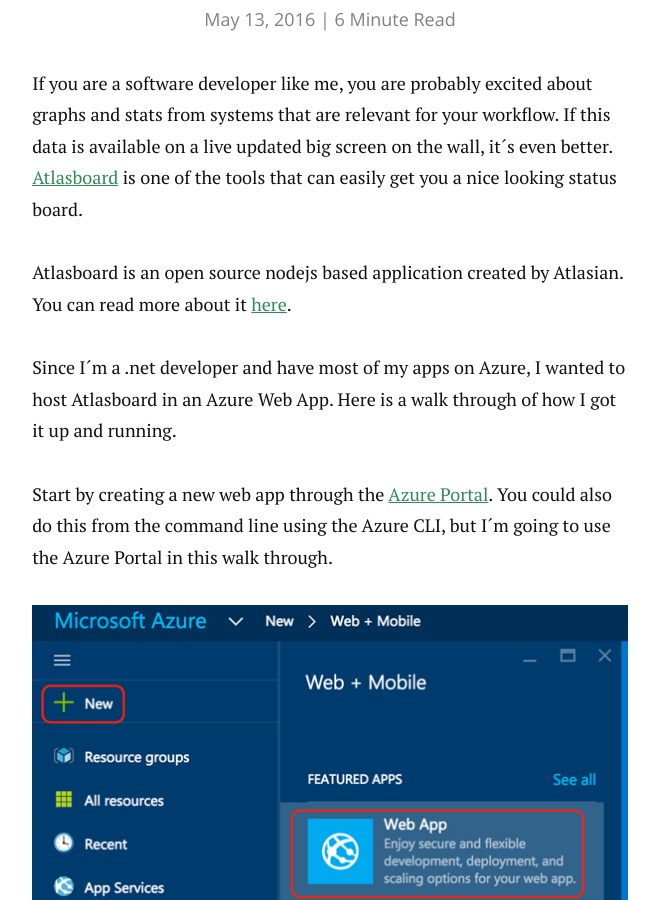
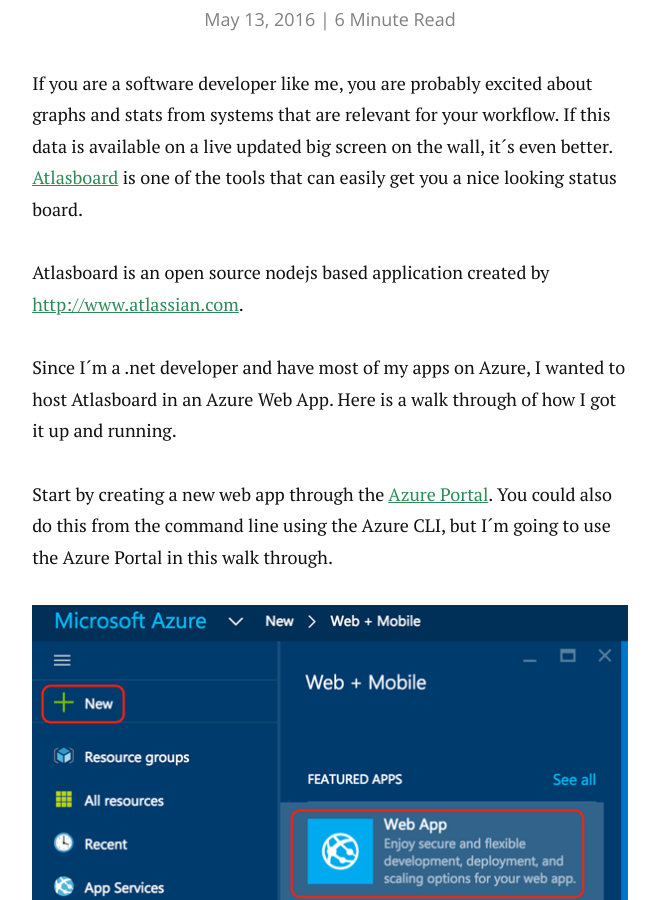
Before and after one commit to henningst/henningst.github.io, a Jekyll site: the page built from _posts/2016-05-13-atlasboard-on-azure-webapp.md, in a window 1280 px wide and 900 px high, scrolled down 427 px. Shown: the whole window, without its empty margins (310-969 px from the left). Built offline with Jekyll 4.4.1, drawn with Linux system fonts in a browser that asks for light colours; nearby versions of some CDN libraries; comment, search, counter and statistics services are not loaded.

Commit message:
Fixed atlassian link

```diff
--- a/_posts/2016-05-13-atlasboard-on-azure-webapp.md
+++ b/_posts/2016-05-13-atlasboard-on-azure-webapp.md
@@ -11,12 +11,10 @@
 big screen on the wall, it´s even better. [Atlasboard](http://atlasboard.bitbucket.org) is
 one of the tools that can easily get you a nice looking status board.
 
-Atlasboard is an open source nodejs based application created by Atlasian. You can read more
-about it [here](http://atlasboard.bitbucket.org/).
+Atlasboard is an open source nodejs based application created by [http://www.atlassian.com](Atlassian).
 
 Since I´m a .net developer and have most of my apps on Azure, I wanted to host Atlasboard in an
 Azure Web App. Here is a walk through of how I got it up and running.
-
 
 Start by creating a new web app through the [Azure Portal](https://portal.azure.com). You could also do this from the
 command line using the Azure CLI, but I´m going to use the Azure Portal in this walk through.
```
